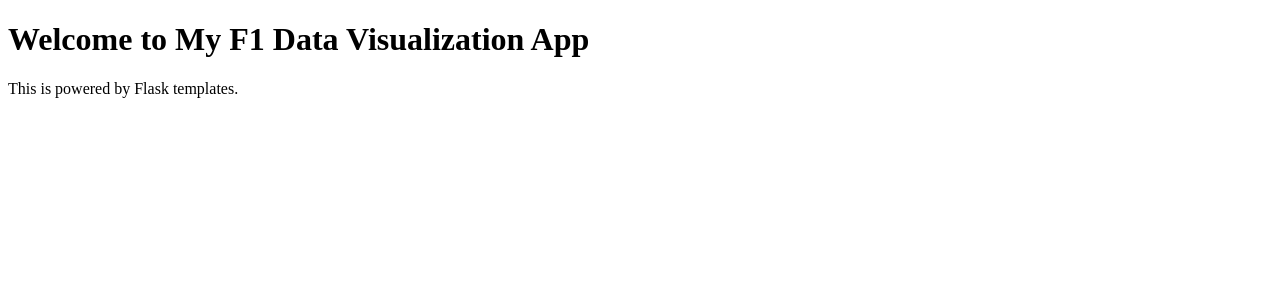
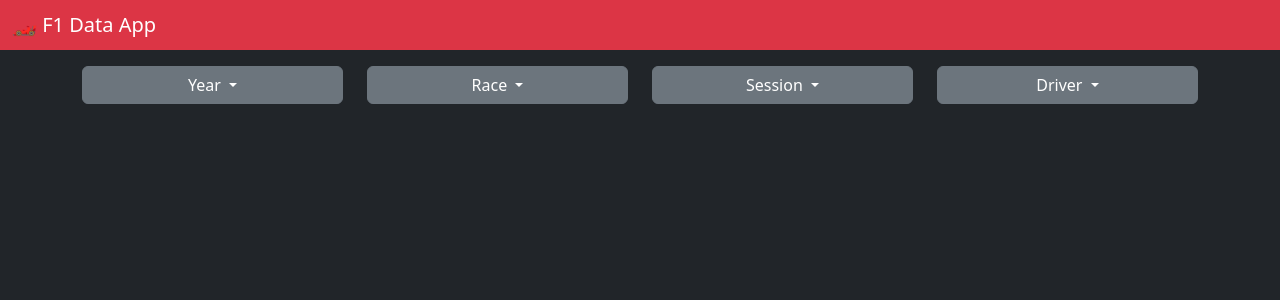
Before and after one commit to sevcikma/F1_LTA, a Flask app: page / in a window 1280 px wide. Shown: the top 300 px of the page. Run offline with Flask 3, Linux system fonts and the light colour scheme.

Commit message:
Added drop down buttons

```diff
--- a/templates/index.html
+++ b/templates/index.html
@@ -3,9 +3,82 @@
 <head>
     <meta charset="UTF-8">
     <title>F1 Data App</title>
+    <!-- Bootstrap CSS -->
+    <link href="https://cdn.jsdelivr.net/npm/bootstrap@5.3.3/dist/css/bootstrap.min.css" rel="stylesheet">
 </head>
-<body>
-    <h1>Welcome to My F1 Data Visualization App</h1>
-    <p>This is powered by Flask templates.</p>
+<body class="bg-dark text-light">
+
+    <!-- Top Navbar -->
+    <nav class="navbar navbar-dark bg-danger">
+        <div class="container-fluid">
+            <span class="navbar-brand mb-0 h1">🏎️ F1 Data App</span>
+        </div>
+    </nav>
+
+    <!-- Dropdown menus section -->
+    <div class="container mt-3">
+        <div class="row text-center">
+        <!-- Dropdown 1 -->
+            <div class="col">
+                <div class="dropdown">
+                    <button class="btn btn-secondary dropdown-toggle w-100" type="button" data-bs-toggle="dropdown">
+                        Year
+                    </button>
+                    <ul class="dropdown-menu">
+                        <li><a class="dropdown-item" href="#">2023</a></li>
+                        <li><a class="dropdown-item" href="#">2024</a></li>
+                        <li><a class="dropdown-item" href="#">2025</a></li>
+                    </ul>
+                </div>
+            </div>
+            <!-- Dropdown 2 -->
+            <div class="col">
+                <div class="dropdown">
+                    <button class="btn btn-secondary dropdown-toggle w-100" type="button" data-bs-toggle="dropdown">
+                        Race
+                    </button>
+                    <ul class="dropdown-menu">
+                        <li><a class="dropdown-item" href="#">Bahrain GP</a></li>
+                        <li><a class="dropdown-item" href="#">Monaco GP</a></li>
+                        <li><a class="dropdown-item" href="#">Silverstone GP</a></li>
+                    </ul>
+                </div>
+            </div>
+            <!-- Dropdown 3 -->
+            <div class="col">
+                <div class="dropdown">
+                    <button class="btn btn-secondary dropdown-toggle w-100" type="button" data-bs-toggle="dropdown">
+                        Session
+                    </button>
+                    <ul class="dropdown-menu">
+                        <li><a class="dropdown-item" href="#">Practice</a></li>
+                        <li><a class="dropdown-item" href="#">Qualifying</a></li>
+                        <li><a class="dropdown-item" href="#">Race</a></li>
+                    </ul>
+                </div>
+            </div>
+            <!-- Dropdown 4 -->
+            <div class="col">
+                <div class="dropdown">
+                    <button class="btn btn-secondary dropdown-toggle w-100" type="button" data-bs-toggle="dropdown">
+                        Driver
+                    </button>
+                    <ul class="dropdown-menu">
+                        <li><a class="dropdown-item" href="#">Hamilton</a></li>
+                        <li><a class="dropdown-item" href="#">Verstappen</a></li>
+                        <li><a class="dropdown-item" href="#">Leclerc</a></li>
+                    </ul>
+                </div>
+            </div>
+
+
+
+
+
+        </div>
+    </div>
+
+    <!-- Bootstrap JS -->
+    <script src="https://cdn.jsdelivr.net/npm/bootstrap@5.3.3/dist/js/bootstrap.bundle.min.js"></script>
 </body>
 </html>
```
